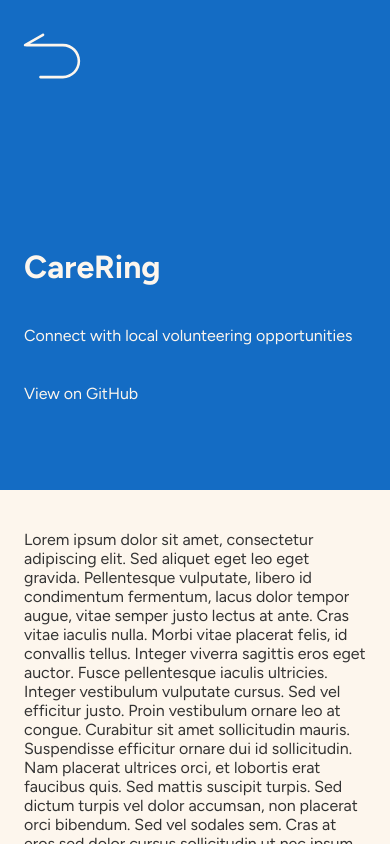
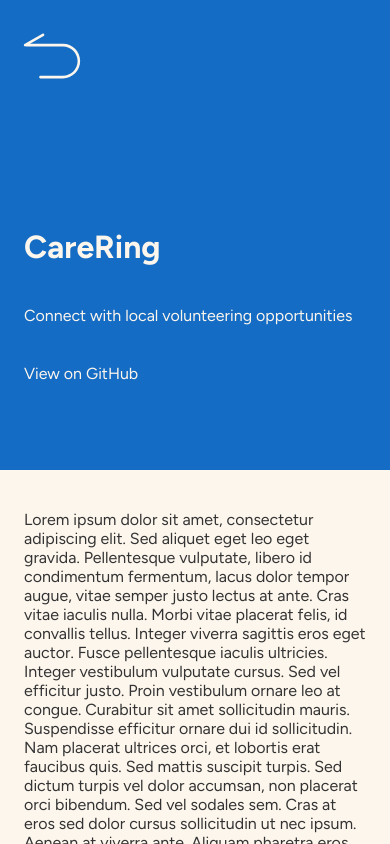
Before and after one commit to apratt957/2024portfolio, a Next.js app: page /carering in a window 390 px wide. Built offline with nearby package versions, Linux system fonts and the light colour scheme.

Commit message:
header title margin change

```diff
--- a/src/app/(work)/page.module.css
+++ b/src/app/(work)/page.module.css
@@ -61,7 +61,7 @@
   }
 
   .headerTitle {
-    margin-top: 120px;
+    margin-top: 100px;
   }
 
   .content {
```
